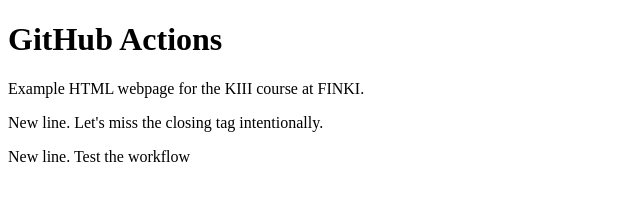
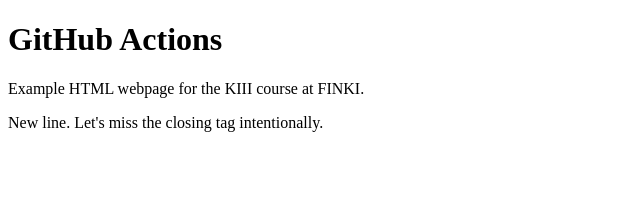
Before and after one commit to DanielaNik/GithubActionsAssignment, a plain HTML site: page index.html in a window 1280 px wide. Shown: the whole page, without its empty margins (0-640 px from the left). Drawn offline with Linux system fonts and the light colour scheme.

Commit message:
Update index.html

```diff
--- a/index.html
+++ b/index.html
@@ -4,6 +4,5 @@
     <h1>GitHub Actions</h1>
     <p>Example HTML webpage for the KIII course at FINKI.</p>
     <p>New line. Let's miss the closing tag intentionally.</p>
-    <p>New line. Test the workflow</p>
   </body>
 </html>
```
